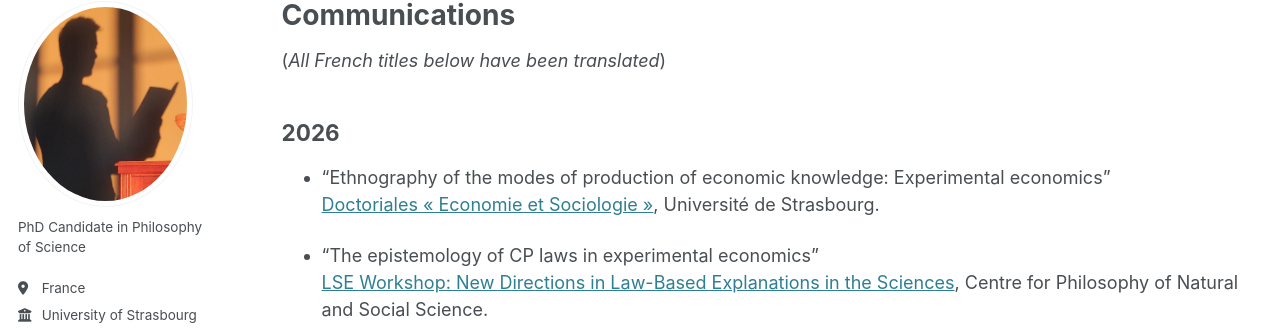
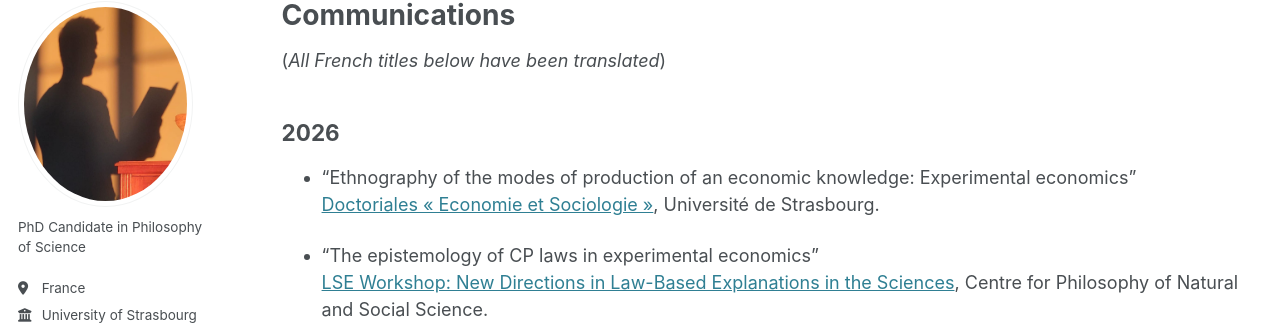
Before and after one commit to solal-azoulay/solal-azoulay.github.io, a Jekyll site: the page built from _pages/Communications.md, in a window 1280 px wide and 900 px high. Shown: the part 105-441 px from the top of the window. Built offline with Jekyll 4.4.1, drawn with Linux system fonts in a browser that asks for light colours; some web fonts are replaced.

```diff
--- a/_pages/Communications.md
+++ b/_pages/Communications.md
@@ -8,7 +8,7 @@ author_profile: true
 
 2026
 ------------
-- "Ethnography of the modes of production of economic knowledge: Experimental economics"
+- "Ethnography of the modes of production of an economic knowledge: Experimental economics"
   [Doctoriales « Economie et Sociologie »](https://assoeconomiepolitique.org/aac-doctoriales-economie-sociologie/), Université de Strasbourg.
 
 - "The epistemology of CP laws in experimental economics"
```
